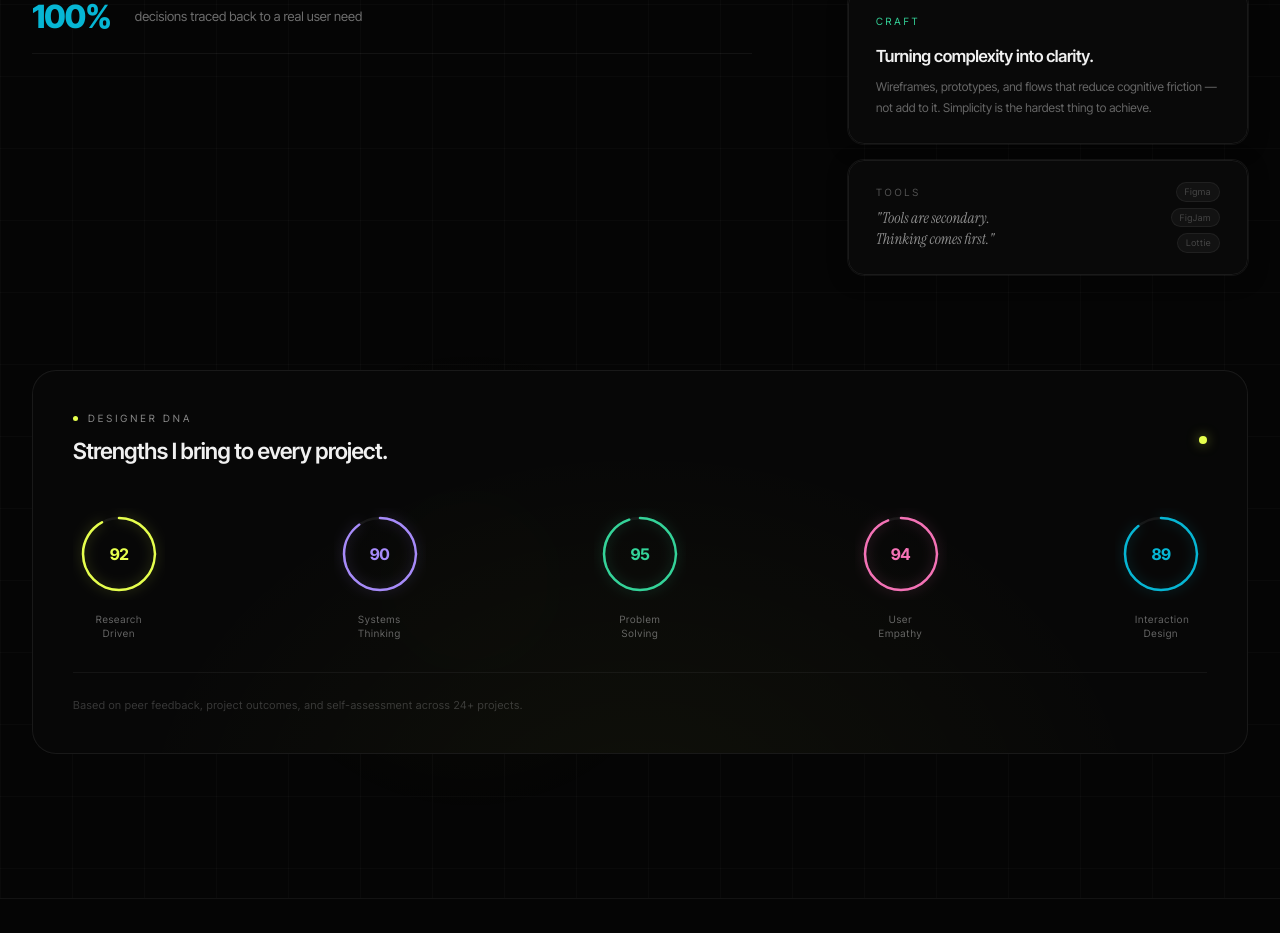
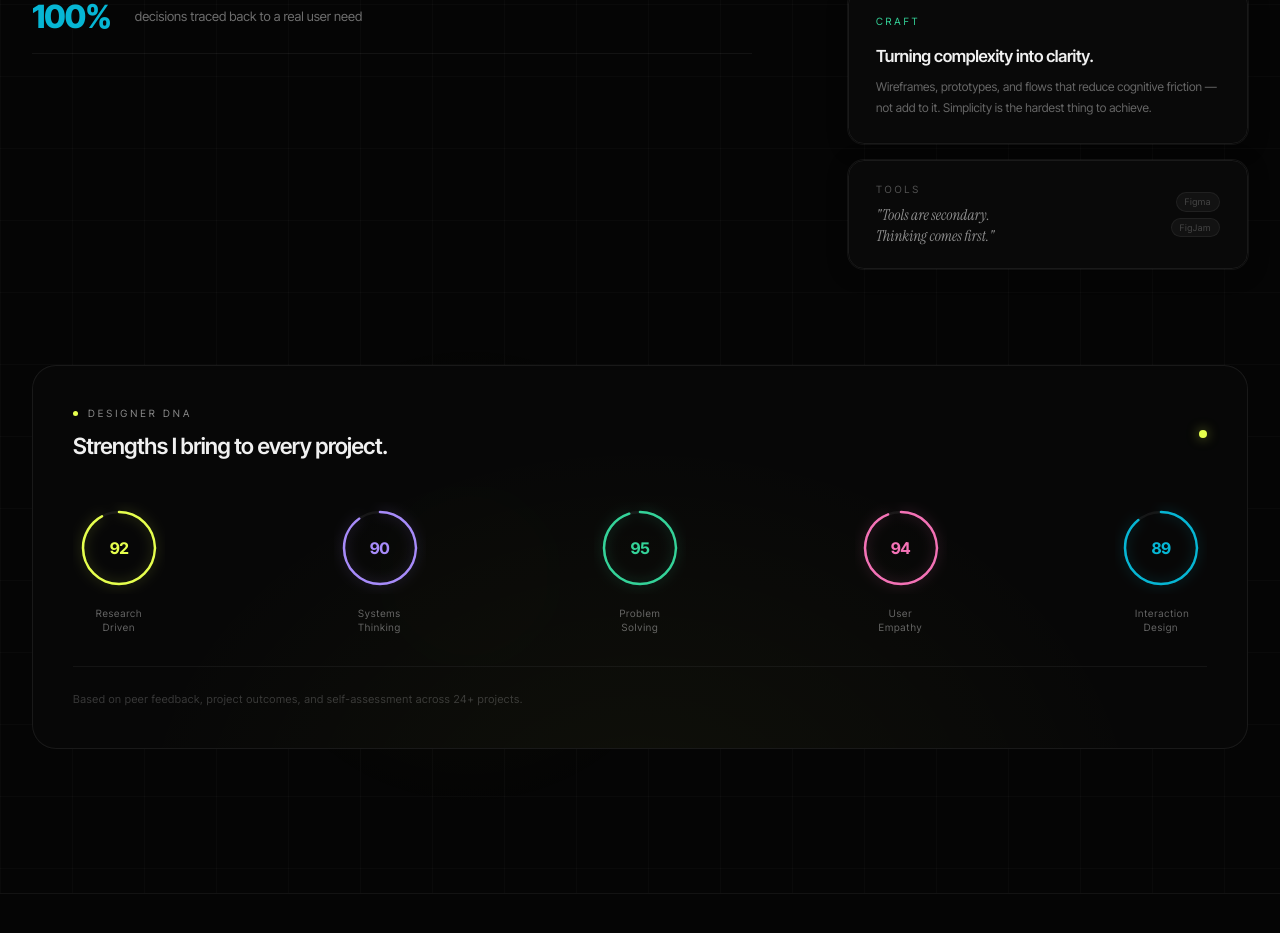
Before and after one commit to anshugusain482-droid/anshuman-portfolio, a React (Vite) app: page / in a window 1280 px wide. Shown: the part 5673-6606 px from the top of the page. Built offline with nearby package versions, Linux system fonts and the light colour scheme.

Commit message:
Remove Lottie tag from chapter 6

```diff
--- a/src/app/components/ImpactSection.tsx
+++ b/src/app/components/ImpactSection.tsx
@@ -20,11 +20,11 @@ const PHRASES = [
 
 // ─── DNA traits ───────────────────────────────────────────────────────────────
 const DNA = [
-  { label: "Research Driven",   pct: 92, color: "#E6FF4D" },
-  { label: "Systems Thinking",  pct: 90, color: "#A78BFA" },
-  { label: "Problem Solving",   pct: 95, color: "#34D399" },
-  { label: "User Empathy",      pct: 94, color: "#F472B6" },
-  { label: "Interaction Design",pct: 89, color: "#06B6D4" },
+  { label: "Research Driven", pct: 92, color: "#E6FF4D" },
+  { label: "Systems Thinking", pct: 90, color: "#A78BFA" },
+  { label: "Problem Solving", pct: 95, color: "#34D399" },
+  { label: "User Empathy", pct: 94, color: "#F472B6" },
+  { label: "Interaction Design", pct: 89, color: "#06B6D4" },
 ];
 
 // ─── Static grid background (no looping animations) ──────────────────────────
@@ -619,7 +619,7 @@ export function ImpactSection() {
                   </p>
                 </div>
                 <div className="flex flex-col gap-1.5 items-end shrink-0 ml-6">
-                  {["Figma", "FigJam", "Lottie"].map((t) => (
+                  {["Figma", "FigJam"].map((t) => (
                     <span
                       key={t}
                       style={{
```
Also changed, not shown: 2 other files (tests, documents, lock files or other folders).
